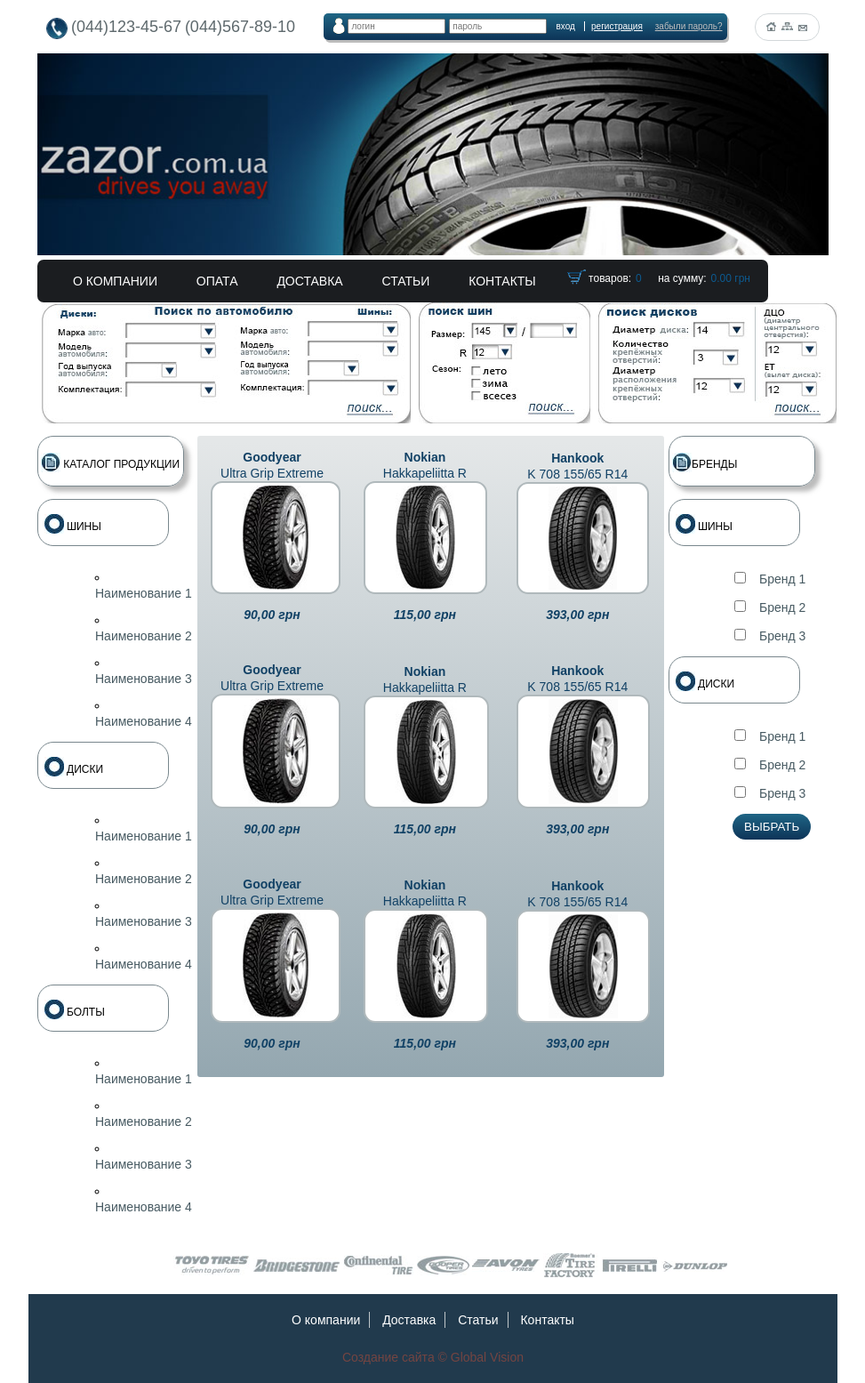
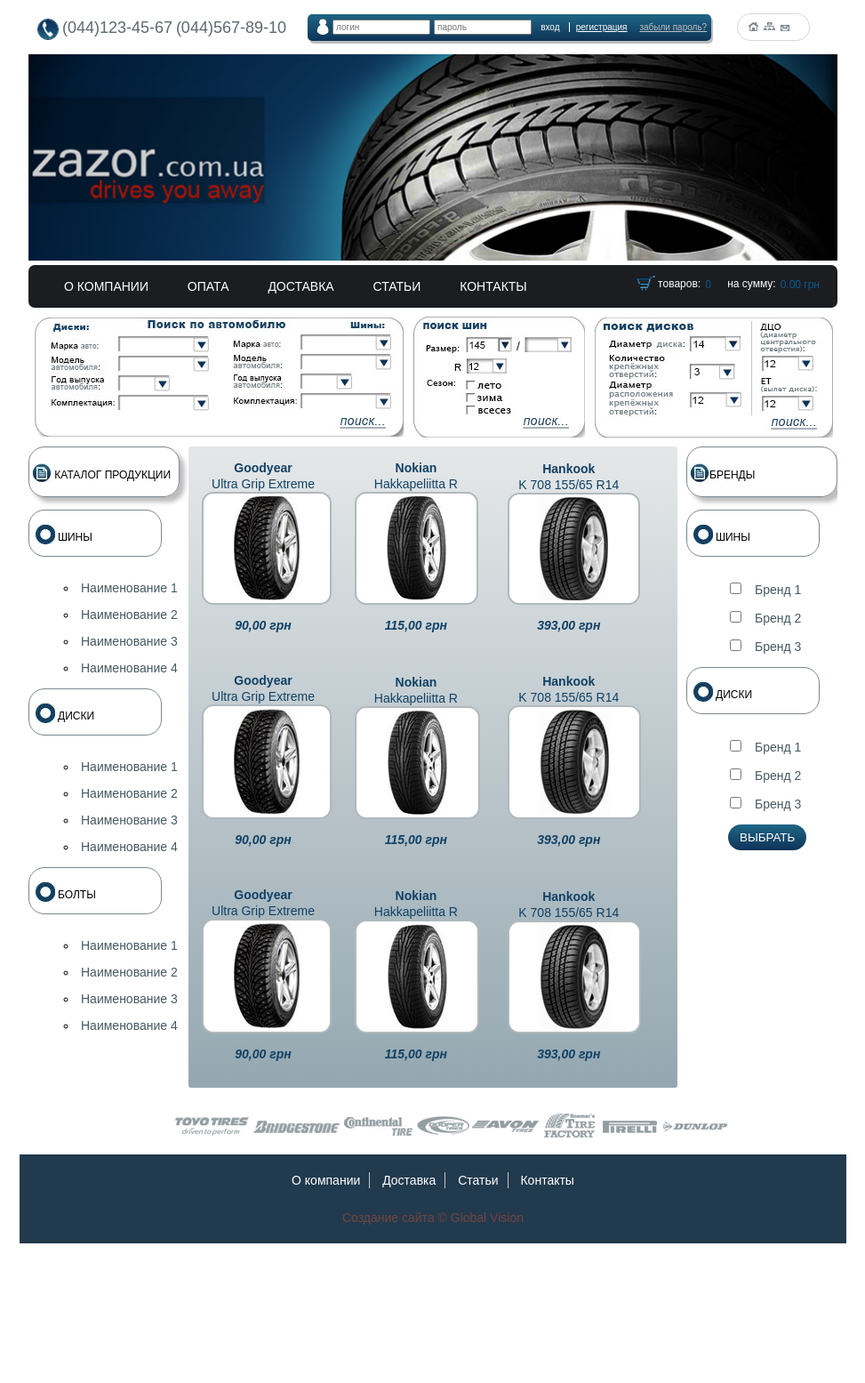
Before and after one commit to Marusya1/Homework_repository, a plain HTML site: page Home_6/index.html in a window 1280 px wide. Shown: the whole page at 89% size, without its empty margins (153-1126 px from the left). After the commit the page ends 1398 px from the top, so only its background shows below. Drawn offline with Linux system fonts and the light colour scheme; a web font is replaced by a local one.

Commit message:
added home_6

```diff
--- a/Home_6/css/style.css
+++ b/Home_6/css/style.css
@@ -28,7 +28,7 @@
 	height: 100%;
 }
 .container {
-	width: 910px;
+	width: 930px;
 	padding: 0 10px;
 	margin: 0 auto;
 }
@@ -46,8 +46,7 @@
 .contacts {
 	display: inline-block;
 	vertical-align: middle;
-	float: left;
-	width: 35%;
+	width: 33%;
 	margin-top: 5px;
 	margin-left: 10px;
 }
@@ -71,6 +70,7 @@
 	border-radius: 5px;
 	padding: 2px 0 3px 5px;
     background: rgb(31,102,133);
+    margin-right: 10px;
     background: -moz-linear-gradient(top,  rgba(31,102,133,1) 0%, rgba(13,52,88,1) 100%);
     background: -webkit-linear-gradient(top,  rgba(31,102,133,1) 0%,rgba(13,52,88,1) 100%);
     background: linear-gradient(to bottom,  rgba(31,102,133,1) 0%,rgba(13,52,88,1) 100%);
@@ -78,7 +78,8 @@
     box-shadow: 2px 3px 0px 0px rgba(122,122,122,0.5);
 }
 .login{
-	float: left;
+	display: inline-block;
+	vertical-align: middle;
 	background-size: 15px;
 	padding-left: 5px;
 }
@@ -125,9 +126,12 @@
 	opacity: 0.6;
 }
 .home {
-	float: right;
+	display: inline-block;
+	vertical-align: middle;
+	width: 9%;
 	border: 1px solid #d3d8da;
-	margin-right: 10px;
+	margin-right: 5px;
+	margin-left: 15px;
 	padding: 5px 12px;
 	border-radius: 15px;
 }
@@ -151,6 +155,7 @@
 	min-width: 910px;
 }
 .menu {
+	width: 100%;
 	display: inline-block;
 	background: #1b1d20;
 	border-radius: 7px;
@@ -221,21 +226,26 @@
 	color: #0d5a8f;
 }
 .boxChoice img {
-	padding-left: 5px;
+	padding-top: 10px;
+	padding-left: 7px;
+	vertical-align: middle;
 	display: inline-block;
 }
 /*--- sidebar --- */
+.main-content {
+	width: 100%;
+	overflow: hidden;
+}
 .sidebar-left{
 	float: left;
 	width: 180px;
-/*	display: inline-block;*/
 	margin-top: 10px;
 }
 .sidebar-title{
 	border: 1px solid #79878d;
 	border-radius: 18px;
 	display: inline-block;
-	width: 165px;
+	width: 170px;
 	padding: 1px 2px 3px 1px;
 	box-shadow: 0.4em 0.4em 5px rgba(122,122,122,0.5);
 }
@@ -265,7 +275,6 @@
 	padding-top: 12px;
 	list-style-type: circle;
 	list-style-position: inside;
-	padding-left: 25px;
 }
 .filterBox a:hover{
 	text-decoration: underline;
@@ -273,7 +282,7 @@
 	font-style: italic;
 	font-size: 14px;
 	font-weight: 600;
-	width: 148px;
+	width: 150px;
 }
 .box {
 	background-size: 20px;
@@ -282,7 +291,7 @@
 .filterTitle {
 	border: 1px solid #79878d;
 	border-radius: 18px;
-	width: 148px;
+	width: 150px;
 }
 .filterTitle p {
 	padding-left: 5px;
@@ -295,6 +304,7 @@
 	padding-right: 3px;
 }
 /* -- content -- */
+
 .content{
 	float: left;
 	background: rgb(228,231,232); /* Old browsers */
@@ -304,7 +314,7 @@
 	filter: progid:DXImageTransform.Microsoft.gradient( startColorstr='#e4e7e8', endColorstr='#94a7b0',GradientType=0 ); /* IE6-9 */
 	margin-top: 10px;
 	display: block;
-	width: 525px;
+	width: 550px;
 	border-radius: 3px;
 }
 .price p {
@@ -350,8 +360,9 @@
 /* -- sidebar-right -- */
 .sidebar-right{
 	float: right;
-	width: 200px;
+	width: 180px;
 	margin-top: 10px;
+	padding-left: 10px;
 }
 .sidebar-right li{
 	margin-left: 5px;
@@ -374,8 +385,7 @@
 	cursor: pointer;
 	border: none;
 }
-
-.choise:hover {
+.choice:hover {
 	color: #0c3256;
 	opacity: 1;
 }
--- a/Home_6/index.html
+++ b/Home_6/index.html
@@ -66,6 +66,7 @@
 				<img src="images/disk.jpg">
 			</div>
 
+			<div class="main-content">
 				<div class="sidebar-left">
 					<div class="sidebar-title">
 						<div class="catalog">
@@ -117,56 +118,56 @@
 				<div class="content">
 					<div class="item">
 						<a href="#"><strong>Goodyear</strong></a>
-        				<a href="#"><span>Ultra Grip Extreme</span></a>
+       					<a href="#"><span>Ultra Grip Extreme</span>
        					<span><img src="images/01.jpg"></span>
+       					<p class="price">90,00 грн</p></a>
+       				</div>
+       				<div class="item">
+						<a href="#"><strong>Nokian</strong></a>
+       					<a href="#"><span>Hakkapeliitta R</span>
+       					<span><img src="images/02.jpg"></span></a>
+       					<p class="price">115,00 грн</p>
+       				</div>
+       				<div class="item">
+						<a href="#"><strong>Hankook</strong></a>
+       					<a href="#"><span>K 708 155/65 R14</span>
+        				<span><img src="images/03.jpg"></span></a>
+           				<p class="price">393,00 грн</p>
+        			</div>
+        			<div class="item">
+						<a href="#"><strong>Goodyear</strong></a>
+        				<a href="#"><span>Ultra Grip Extreme</span>
+        				 <span><img src="images/04.jpg"></span></a>
            				 <p class="price">90,00 грн</p>
         			</div>
         			<div class="item">
 						<a href="#"><strong>Nokian</strong></a>
-        				<a href="#"><span>Hakkapeliitta R</span></a>
-        				<span><img src="images/02.jpg"></span>
+        				<a href="#"><span>Hakkapeliitta R</span>
+        				<span><img src="images/05.jpg"></span></a>
            				<p class="price">115,00 грн</p>
         			</div>
         			<div class="item">
 						<a href="#"><strong>Hankook</strong></a>
-        				<a href="#"><span>K 708 155/65 R14</span></a>
-        				<span><img src="images/03.jpg"></span>
+        				<a href="#"><span>K 708 155/65 R14</span>
+        				<span><img src="images/06.jpg"></span></a>
            				<p class="price">393,00 грн</p>
         			</div>
         			<div class="item">
 						<a href="#"><strong>Goodyear</strong></a>
-        				<a href="#"><span>Ultra Grip Extreme</span></a>
-        				 <span><img src="images/04.jpg"></span>
+        				<a href="#"><span>Ultra Grip Extreme</span>
+        				<span><img src="images/07.jpg"></span></a>
            				<p class="price">90,00 грн</p>
         			</div>
         			<div class="item">
 						<a href="#"><strong>Nokian</strong></a>
-        				<a href="#"><span>Hakkapeliitta R</span></a>
-        				<span><img src="images/05.jpg"></span>
+        				<a href="#"><span>Hakkapeliitta R</span>
+        				<span><img src="images/08.jpg"></span></a>
            				<p class="price">115,00 грн</p>
         			</div>
         			<div class="item">
 						<a href="#"><strong>Hankook</strong></a>
-        				<a href="#"><span>K 708 155/65 R14</span></a>
-        				<span><img src="images/06.jpg"></span>
-           				<p class="price">393,00 грн</p>
-        			</div>
-        			<div class="item">
-						<a href="#"><strong>Goodyear</strong></a>
-        				<a href="#"><span>Ultra Grip Extreme</span></a>
-        				<span><img src="images/07.jpg"></span>
-           				<p class="price">90,00 грн</p>
-        			</div>
-        			<div class="item">
-						<a href="#"><strong>Nokian</strong></a>
-        				<a href="#"><span>Hakkapeliitta R</span></a>
-        				<span><img src="images/08.jpg"></span>
-           				<p class="price">115,00 грн</p>
-        			</div>
-        			<div class="item">
-						<a href="#"><strong>Hankook</strong></a>
-        				<a href="#"><span>K 708 155/65 R14</span></a>
-        				<span><img src="images/09.jpg"></span>
+        				<a href="#"><span>K 708 155/65 R14</span>
+        				<span><img src="images/09.jpg"></span></a>
            				<p class="price">393,00 грн</p>
         			</div>
 				</div>
@@ -203,9 +204,10 @@
        		     		   	<li><label><input type="checkbox">Бренд 1</label></li>
        		     		   	<li><label><input type="checkbox">Бренд 2</label></li>
        		     		   	<li><label><input type="checkbox">Бренд 3</label></li>
-       		     		   	<li><input class="choise" type="submit" value="ВЫБРАТЬ"></li>
+       		     		   	<li><input class="choice" type="submit" value="ВЫБРАТЬ"></li>
        		   		     </ul>
        		     	   </form>
+					</div>
 				</div>
 				</div>
 			</div>
```
Lines whose indentation alone changed are shown as unchanged.
